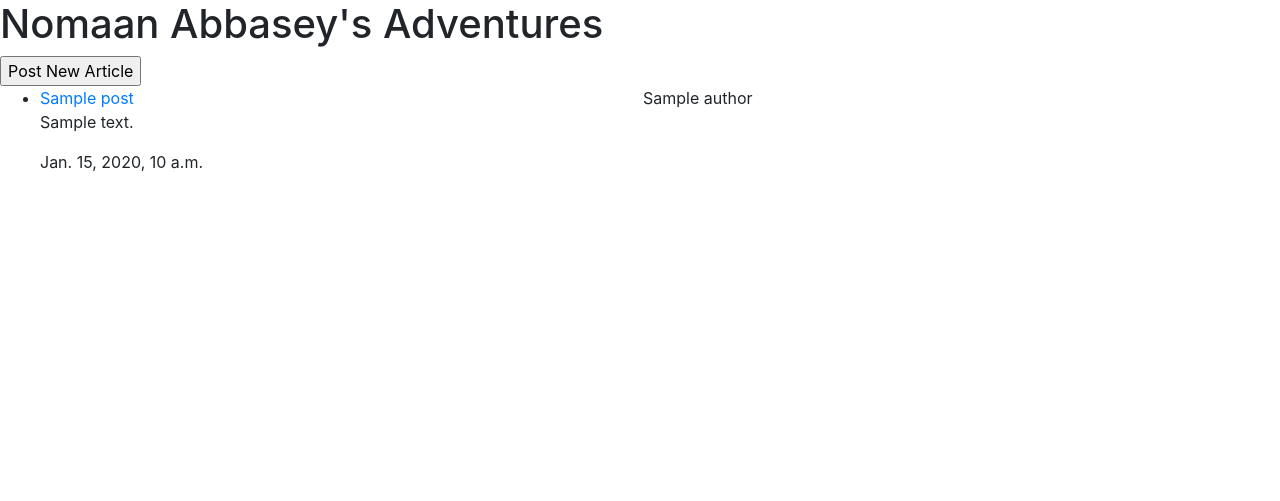
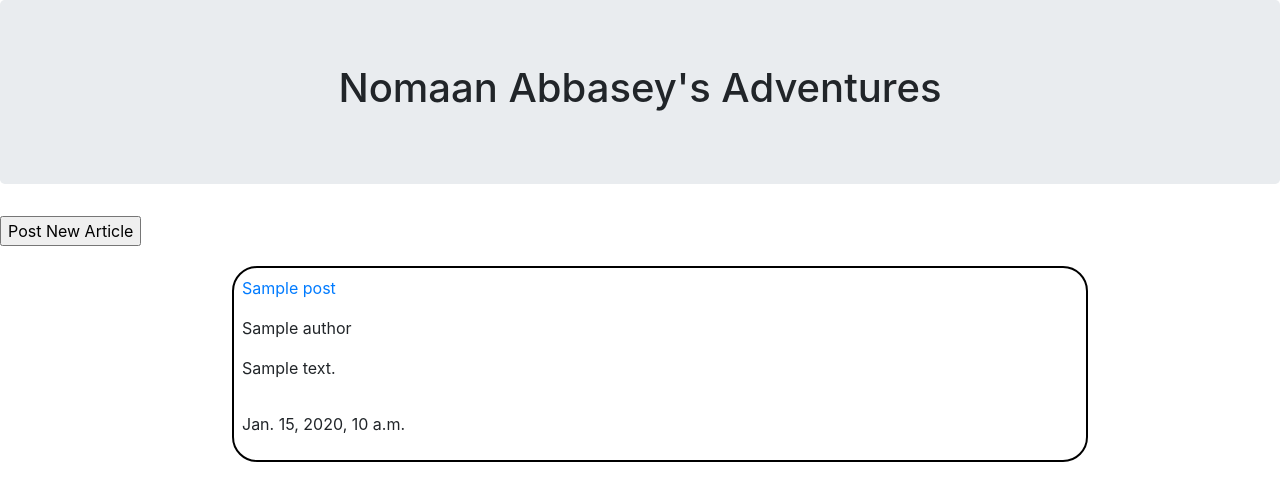
Before and after one commit to NomaanAbbasey/NomaanAbbaseyBlog, a Django app: page /blog/ in a window 1280 px wide. Shown: the top 501 px of the page. Run offline with Django 3.2, Linux system fonts and the light colour scheme; tables that the repository leaves empty hold one stand-in row (values such as "Sample post"); some libraries are stand-ins or nearby versions.

Commit message:
initial design for landing page completed

```diff
--- a/templates/blog/index.html
+++ b/templates/blog/index.html
@@ -6,25 +6,32 @@
     <link rel="stylesheet" href="https://stackpath.bootstrapcdn.com/bootstrap/4.3.1/css/bootstrap.min.css" integrity="sha384-ggOyR0iXCbMQv3Xipma34MD+dH/1fQ784/j6cY/iJTQUOhcWr7x9JvoRxT2MZw1T" crossorigin="anonymous">
 <script src="https://stackpath.bootstrapcdn.com/bootstrap/4.3.1/js/bootstrap.min.js" integrity="sha384-JjSmVgyd0p3pXB1rRibZUAYoIIy6OrQ6VrjIEaFf/nJGzIxFDsf4x0xIM+B07jRM" crossorigin="anonymous"></script>
 <body>
-<h1>Nomaan Abbasey's Adventures</h1>
+<div class="jumbotron">
+    <h1 style="text-align: center">Nomaan Abbasey's Adventures</h1>
+</div>
 <form action="{% url 'blog:post' %}">
     {% csrf_token %}
     <input type="submit" value="Post New Article">
 </form>
+<div class="nav" style="text-align: center; align-items: center;">
 {% if latest_post_list %}
-    <ul>
+    <ul style="list-style: none; width: 70%; margin: auto">
     {% for val in latest_post_list %}
-        <li><a href="{% url 'blog:detail' val.id %}">{{ val.title }}</a>
-        <span style="padding-left: 50ch">{{ val.author }}</span>
-        <p style="width: 100ch; white-space: nowrap; overflow: hidden; text-overflow: ellipsis">
+        <li class="d-flex flex-column" style ="border: 2px solid black; border-radius: 25px; margin-top: 20px">
+            <a class="p-2" style="text-align: left" href="{% url 'blog:detail' val.id %}">{{ val.title }}</a>
+            <span class="p-2" style="padding-left: 50ch;text-align: left">{{ val.author }}</span>
+        <p class="p-2" style="text-align: left; width: 100ch; white-space: nowrap; overflow: hidden; text-overflow: ellipsis">
             {{  val.description }}
         </p>
-        <p>{{ val.pub_date }}</p>
+        <p class="p-2" style="text-align: left"}>{{ val.pub_date }}</p>
         </li>
     {% endfor %}
     </ul>
+    </div>
 {% else %}
+    <div class="nav">
     <p>No posts are available.</p>
+    </div>
 {% endif %}
 </body>
 </html>
```
